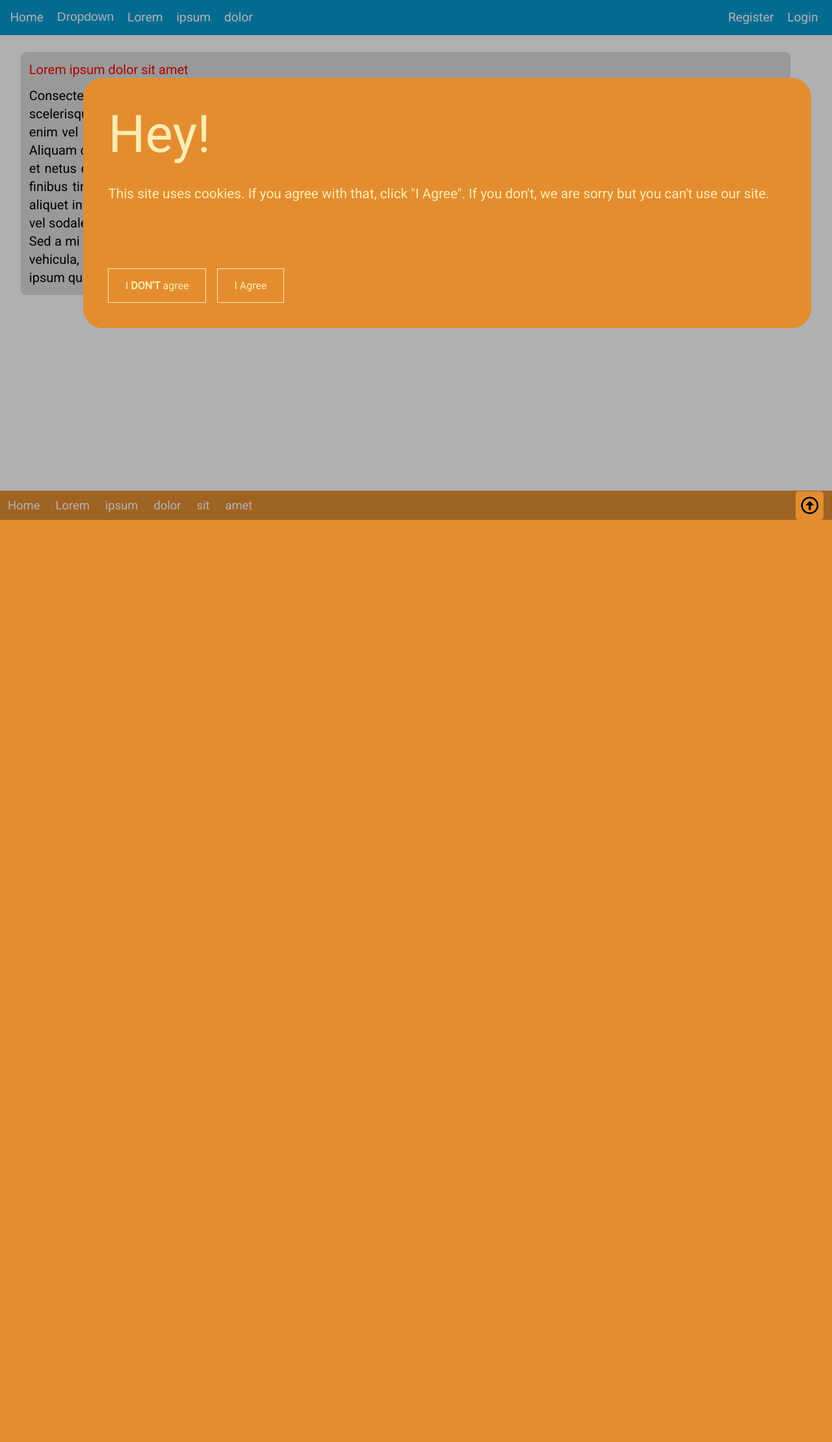
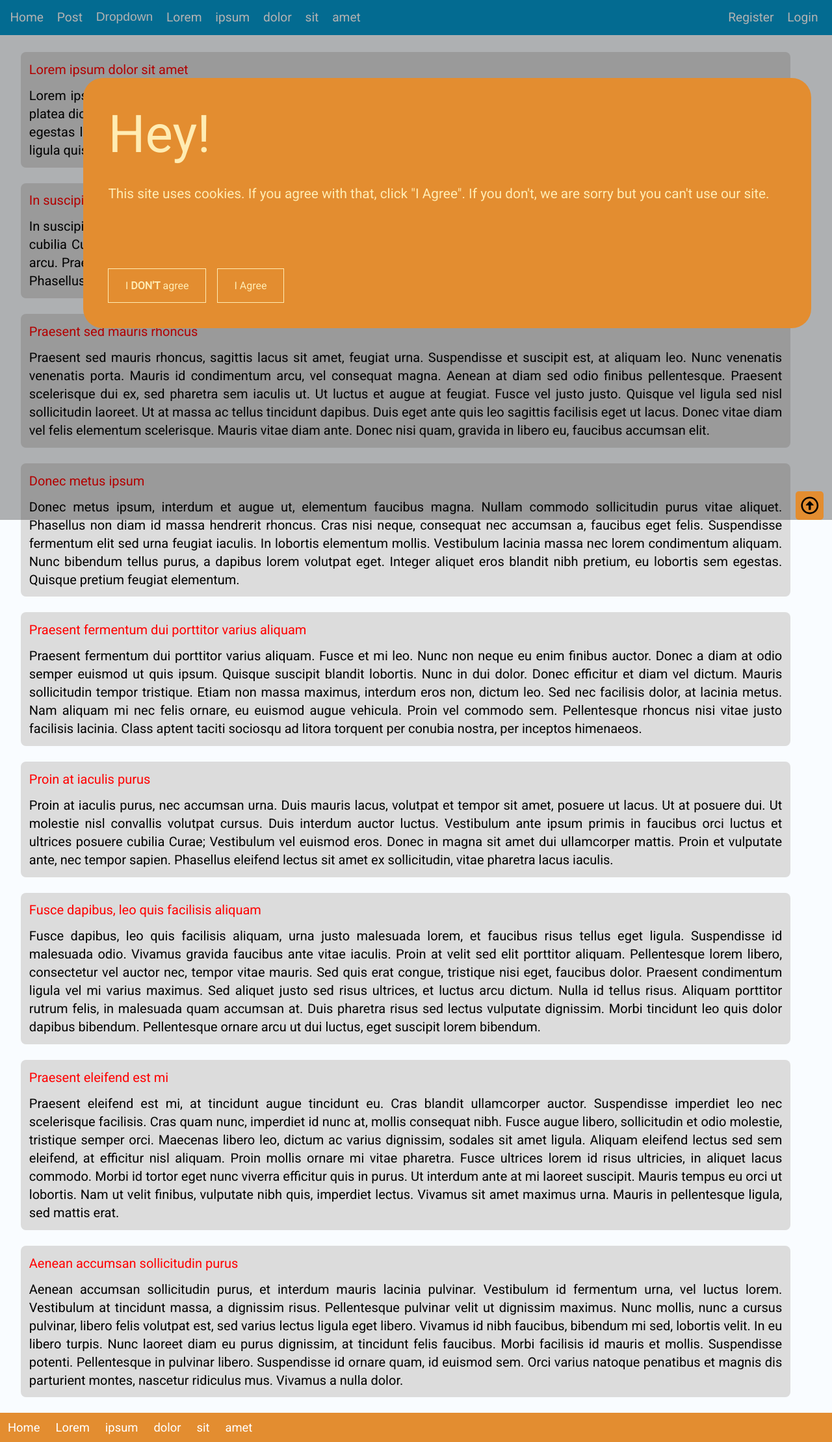
Before and after one commit to Trinitrotoluenisti/kevin, a Flask app: page /post in a window 1280 px wide. Shown: the whole page at 65% size. Before the commit the page ends 800 px from the top, so only its background shows below. Run offline with Flask 2, Linux system fonts and the light colour scheme; some libraries are stand-ins or nearby versions.

Commit message:
Medium changes

```diff
--- a/website/application/templates/layout.html
+++ b/website/application/templates/layout.html
@@ -29,6 +29,7 @@
 			<nav class="menu">
 				<ul class="navbar">
 					<li class="button"><a href="..">Home</a></li>
+					<li class="button"><a href="../post">Post</a></li>
 					<div class="dropdown">
 						<button class="ddbutton">Dropdown</button>
 						<div class="dropdown-content">
@@ -40,6 +41,8 @@
 					<li class="button"><a href="#">Lorem</a></li>
 					<li class="button"><a href="#">ipsum</a></li>
 					<li class="button"><a href="#">dolor</a></li>
+					<li class="button"><a href="#">sit</a></li>
+					<li class="button"><a href="#">amet</a></li>
 					{% if not logged_in %}
 						<li class="button rbutton"><a href="login" style="margin-right: 2vh">Login</a></li>
 						<li class="button rbutton"><a href="register">Register</a></li>
--- a/website/application/templates/post.html
+++ b/website/application/templates/post.html
@@ -9,6 +9,38 @@
 {% block content %}
 	<div class="post-container">
 		<div class="post-section" id="post-title">Lorem ipsum dolor sit amet</div>
-		<div class="post-section" id="post-body">Consectetur adipiscing elit. Curabitur a enim in lacus convallis blandit vel id nisi. Etiam porta, risus a convallis rutrum, mauris lacus scelerisque diam, eu elementum urna nibh ac arcu. In nec nisi pulvinar, mattis velit et, iaculis lectus. Vivamus dignissim sollicitudin enim vel imperdiet. Proin enim metus, sollicitudin in rutrum vitae, mollis ac mauris. Curabitur aliquet augue vitae iaculis volutpat. Aliquam consectetur auctor sodales. Nulla eu est euismod orci efficitur malesuada. Pellentesque habitant morbi tristique senectus et netus et malesuada fames ac turpis egestas. Suspendisse commodo pellentesque lorem. Ut nisl massa, gravida nec elit eget, finibus tincidunt augue. Phasellus eget ultricies nibh. Quisque sodales turpis eget ligula volutpat porttitor. Aliquam tellus lectus, aliquet in mauris sed, tincidunt ornare odio. Aenean placerat nibh neque. Etiam tempor mattis leo ut cursus. Nullam finibus, lacus vel sodales sagittis, purus nisi vestibulum augue, in consectetur felis nibh id sapien. Maecenas laoreet urna non odio mollis varius. Sed a mi erat. Praesent erat sem, gravida at nibh eget, tincidunt iaculis felis. Donec ac enim tortor. Duis condimentum elit nec eros vehicula, eget tincidunt risus euismod. Mauris ut condimentum lacus, eu sollicitudin sapien. Aliquam et sem vulputate, convallis ipsum quis, elementum urna.</div>
+		<div class="post-section" id="post-body">Lorem ipsum dolor sit amet, consectetur adipiscing elit. In convallis dui purus, sed venenatis nulla iaculis quis. In hac habitasse platea dictumst. Cras aliquam nisl lectus, auctor malesuada libero sollicitudin eu. Duis ultricies erat ac velit semper dapibus. Etiam egestas leo quis odio gravida, ut tincidunt sem iaculis. Duis vestibulum blandit orci, id viverra nunc ornare vel. Quisque pretium ligula quis leo pharetra, id elementum diam porttitor.</div>
+	</div>
+	<div class="post-container">
+		<div class="post-section" id="post-title">In suscipit imperdiet lacus</div>
+		<div class="post-section" id="post-body">In suscipit imperdiet lacus, at cursus tortor fermentum vel. Vestibulum ante ipsum primis in faucibus orci luctus et ultrices posuere cubilia Curae; Nunc ac dictum turpis. Aenean eget viverra urna, vitae tempus turpis. Donec sit amet arcu purus. Proin ac lacinia arcu. Praesent velit velit, aliquam sed tincidunt non, tempus et nunc. Pellentesque finibus mi massa, in euismod purus ornare nec. Phasellus vestibulum congue odio eget tempor.</div>
+	</div>
+	<div class="post-container">
+		<div class="post-section" id="post-title">Praesent sed mauris rhoncus</div>
+		<div class="post-section" id="post-body">Praesent sed mauris rhoncus, sagittis lacus sit amet, feugiat urna. Suspendisse et suscipit est, at aliquam leo. Nunc venenatis venenatis porta. Mauris id condimentum arcu, vel consequat magna. Aenean at diam sed odio finibus pellentesque. Praesent scelerisque dui ex, sed pharetra sem iaculis ut. Ut luctus et augue at feugiat. Fusce vel justo justo. Quisque vel ligula sed nisl sollicitudin laoreet. Ut at massa ac tellus tincidunt dapibus. Duis eget ante quis leo sagittis facilisis eget ut lacus. Donec vitae diam vel felis elementum scelerisque. Mauris vitae diam ante. Donec nisi quam, gravida in libero eu, faucibus accumsan elit.</div>
+	</div>
+	<div class="post-container">
+		<div class="post-section" id="post-title">Donec metus ipsum</div>
+		<div class="post-section" id="post-body">Donec metus ipsum, interdum et augue ut, elementum faucibus magna. Nullam commodo sollicitudin purus vitae aliquet. Phasellus non diam id massa hendrerit rhoncus. Cras nisi neque, consequat nec accumsan a, faucibus eget felis. Suspendisse fermentum elit sed urna feugiat iaculis. In lobortis elementum mollis. Vestibulum lacinia massa nec lorem condimentum aliquam. Nunc bibendum tellus purus, a dapibus lorem volutpat eget. Integer aliquet eros blandit nibh pretium, eu lobortis sem egestas. Quisque pretium feugiat elementum.</div>
+	</div>
+	<div class="post-container">
+		<div class="post-section" id="post-title">Praesent fermentum dui porttitor varius aliquam</div>
+		<div class="post-section" id="post-body">Praesent fermentum dui porttitor varius aliquam. Fusce et mi leo. Nunc non neque eu enim finibus auctor. Donec a diam at odio semper euismod ut quis ipsum. Quisque suscipit blandit lobortis. Nunc in dui dolor. Donec efficitur et diam vel dictum. Mauris sollicitudin tempor tristique. Etiam non massa maximus, interdum eros non, dictum leo. Sed nec facilisis dolor, at lacinia metus. Nam aliquam mi nec felis ornare, eu euismod augue vehicula. Proin vel commodo sem. Pellentesque rhoncus nisi vitae justo facilisis lacinia. Class aptent taciti sociosqu ad litora torquent per conubia nostra, per inceptos himenaeos.</div>
+	</div>
+	<div class="post-container">
+		<div class="post-section" id="post-title">Proin at iaculis purus</div>
+		<div class="post-section" id="post-body">Proin at iaculis purus, nec accumsan urna. Duis mauris lacus, volutpat et tempor sit amet, posuere ut lacus. Ut at posuere dui. Ut molestie nisl convallis volutpat cursus. Duis interdum auctor luctus. Vestibulum ante ipsum primis in faucibus orci luctus et ultrices posuere cubilia Curae; Vestibulum vel euismod eros. Donec in magna sit amet dui ullamcorper mattis. Proin et vulputate ante, nec tempor sapien. Phasellus eleifend lectus sit amet ex sollicitudin, vitae pharetra lacus iaculis.</div>
+	</div>
+	<div class="post-container">
+		<div class="post-section" id="post-title">Fusce dapibus, leo quis facilisis aliquam</div>
+		<div class="post-section" id="post-body">Fusce dapibus, leo quis facilisis aliquam, urna justo malesuada lorem, et faucibus risus tellus eget ligula. Suspendisse id malesuada odio. Vivamus gravida faucibus ante vitae iaculis. Proin at velit sed elit porttitor aliquam. Pellentesque lorem libero, consectetur vel auctor nec, tempor vitae mauris. Sed quis erat congue, tristique nisi eget, faucibus dolor. Praesent condimentum ligula vel mi varius maximus. Sed aliquet justo sed risus ultrices, et luctus arcu dictum. Nulla id tellus risus. Aliquam porttitor rutrum felis, in malesuada quam accumsan at. Duis pharetra risus sed lectus vulputate dignissim. Morbi tincidunt leo quis dolor dapibus bibendum. Pellentesque ornare arcu ut dui luctus, eget suscipit lorem bibendum.</div>
+	</div>
+	<div class="post-container">
+		<div class="post-section" id="post-title">Praesent eleifend est mi</div>
+		<div class="post-section" id="post-body">Praesent eleifend est mi, at tincidunt augue tincidunt eu. Cras blandit ullamcorper auctor. Suspendisse imperdiet leo nec scelerisque facilisis. Cras quam nunc, imperdiet id nunc at, mollis consequat nibh. Fusce augue libero, sollicitudin et odio molestie, tristique semper orci. Maecenas libero leo, dictum ac varius dignissim, sodales sit amet ligula. Aliquam eleifend lectus sed sem eleifend, at efficitur nisl aliquam. Proin mollis ornare mi vitae pharetra. Fusce ultrices lorem id risus ultricies, in aliquet lacus commodo. Morbi id tortor eget nunc viverra efficitur quis in purus. Ut interdum ante at mi laoreet suscipit. Mauris tempus eu orci ut lobortis. Nam ut velit finibus, vulputate nibh quis, imperdiet lectus. Vivamus sit amet maximus urna. Mauris in pellentesque ligula, sed mattis erat.</div>
+	</div>
+	<div class="post-container">
+		<div class="post-section" id="post-title">Aenean accumsan sollicitudin purus</div>
+		<div class="post-section" id="post-body">Aenean accumsan sollicitudin purus, et interdum mauris lacinia pulvinar. Vestibulum id fermentum urna, vel luctus lorem. Vestibulum at tincidunt massa, a dignissim risus. Pellentesque pulvinar velit ut dignissim maximus. Nunc mollis, nunc a cursus pulvinar, libero felis volutpat est, sed varius lectus ligula eget libero. Vivamus id nibh faucibus, bibendum mi sed, lobortis velit. In eu libero turpis. Nunc laoreet diam eu purus dignissim, at tincidunt felis faucibus. Morbi facilisis id mauris et mollis. Suspendisse potenti. Pellentesque in pulvinar libero. Suspendisse id ornare quam, id euismod sem. Orci varius natoque penatibus et magnis dis parturient montes, nascetur ridiculus mus. Vivamus a nulla dolor.</div>
 	</div>
 {% endblock %}
```
